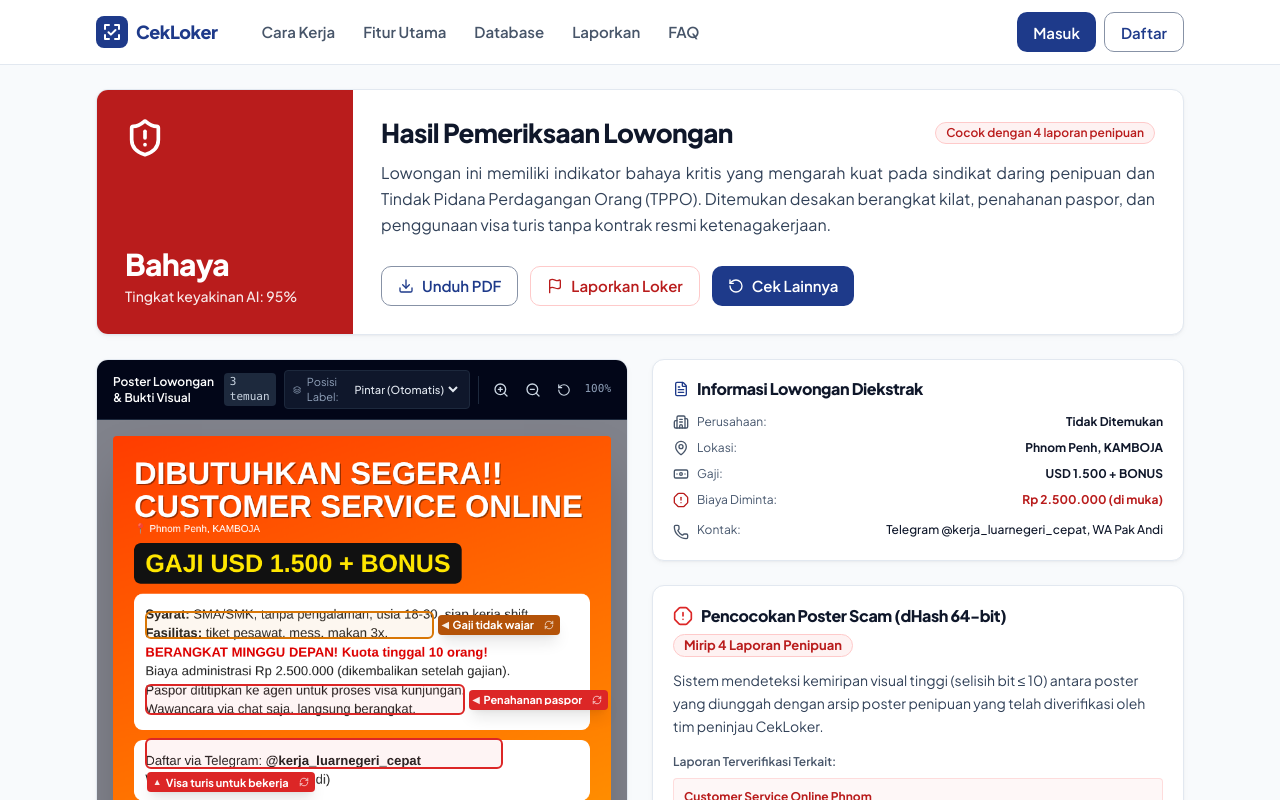
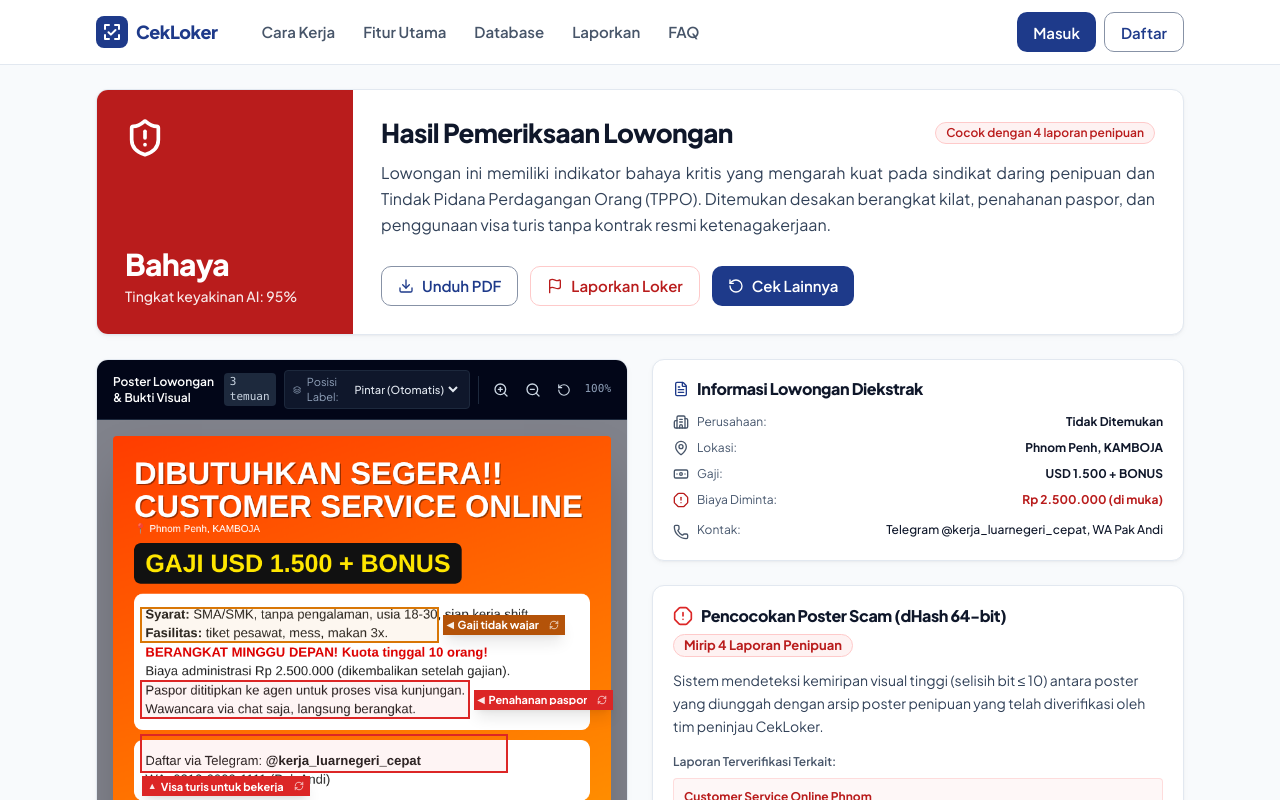
Before and after one commit to akmalscript/cekloker, a Next.js app in the folder apps/web/: page /hasil/kamboja in a window 1280 px wide. Shown: the top 800 px of the page. Built offline with nearby package versions, Linux system fonts and the light colour scheme; no server answers.

Commit message:
fix: make annotation bounding boxes rectangular with text clearance

```diff
--- a/apps/web/src/components/result/PosterAnnotator.tsx
+++ b/apps/web/src/components/result/PosterAnnotator.tsx
@@ -388,16 +388,18 @@ export function PosterAnnotator({
             const effectivePos = getEffectivePosition(item.id);
 
             const bbox = item.bbox;
-            const top = `${bbox.y * 100}%`;
-            const left = `${bbox.x * 100}%`;
-            const width = `${bbox.w * 100}%`;
-            const height = `${bbox.h * 100}%`;
+            // Add a comfortable breathing room (clearance) around the detected text
+            // so the 2px border frames the text cleanly without slicing into ascenders/descenders
+            const top = `max(0px, calc(${bbox.y * 100}% - 4px))`;
+            const left = `max(0px, calc(${bbox.x * 100}% - 5px))`;
+            const width = `calc(${bbox.w * 100}% + 10px)`;
+            const height = `calc(${bbox.h * 100}% + 8px)`;
 
             return (
               <div
                 key={item.id}
                 className={cn(
-                  "evidence-box cursor-pointer transition-all duration-200",
+                  "evidence-box cursor-pointer transition-all duration-200 !rounded-none",
                   isWaspada && "is-waspada",
                   isActive && "is-active ring-4 ring-offset-1 ring-bahaya scale-[1.01] z-30 shadow-xl"
                 )}
@@ -406,6 +408,7 @@ export function PosterAnnotator({
                   left,
                   width,
                   height,
+                  borderRadius: 0,
                   right: "auto",
                   bottom: "auto",
                   pointerEvents: "auto",
@@ -415,7 +418,7 @@ export function PosterAnnotator({
               >
                 <span
                   className={cn(
-                    "evidence-label shadow-lg transition-all duration-200 inline-flex items-center gap-1 cursor-pointer select-none",
+                    "evidence-label shadow-lg transition-all duration-200 inline-flex items-center gap-1 cursor-pointer select-none !rounded-none",
                     isWaspada ? "!bg-[#B45309]" : "!bg-bahaya",
                     isActive
                       ? "ring-2 ring-white scale-105 z-30 font-bold"
@@ -423,6 +426,7 @@ export function PosterAnnotator({
                   )}
                   style={{
                     ...getLabelPositionStyles(effectivePos),
+                    borderRadius: 0,
                     pointerEvents: "auto",
                   }}
                   onClick={(e) => {
@@ -450,7 +454,7 @@ export function PosterAnnotator({
                   {/* Manual Position Cycle Button */}
                   <button
                     type="button"
-                    className="ml-1 -mr-0.5 p-0.5 rounded hover:bg-black/30 text-white/80 hover:text-white transition-colors cursor-pointer"
+                    className="ml-1 -mr-0.5 p-0.5 !rounded-none hover:bg-black/30 text-white/80 hover:text-white transition-colors cursor-pointer"
                     title={`Posisi label: ${getPositionLabel(effectivePos)}. Klik untuk ubah posisi (Kanan/Bawah/Kiri/Atas)`}
                     onClick={(e) => {
                       e.stopPropagation();
```
